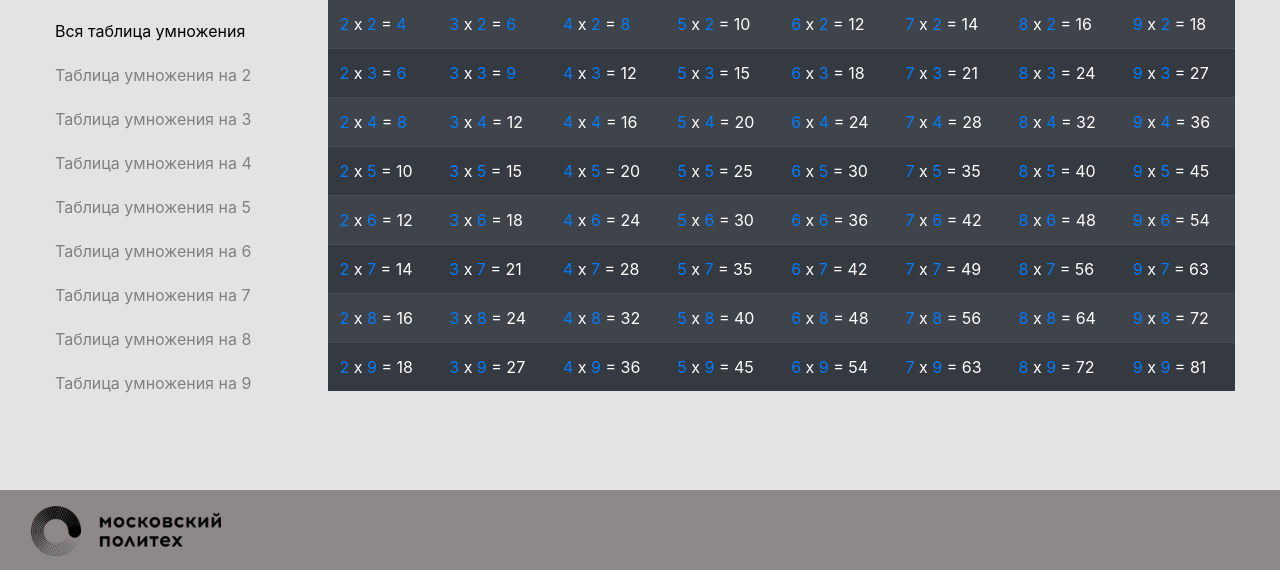
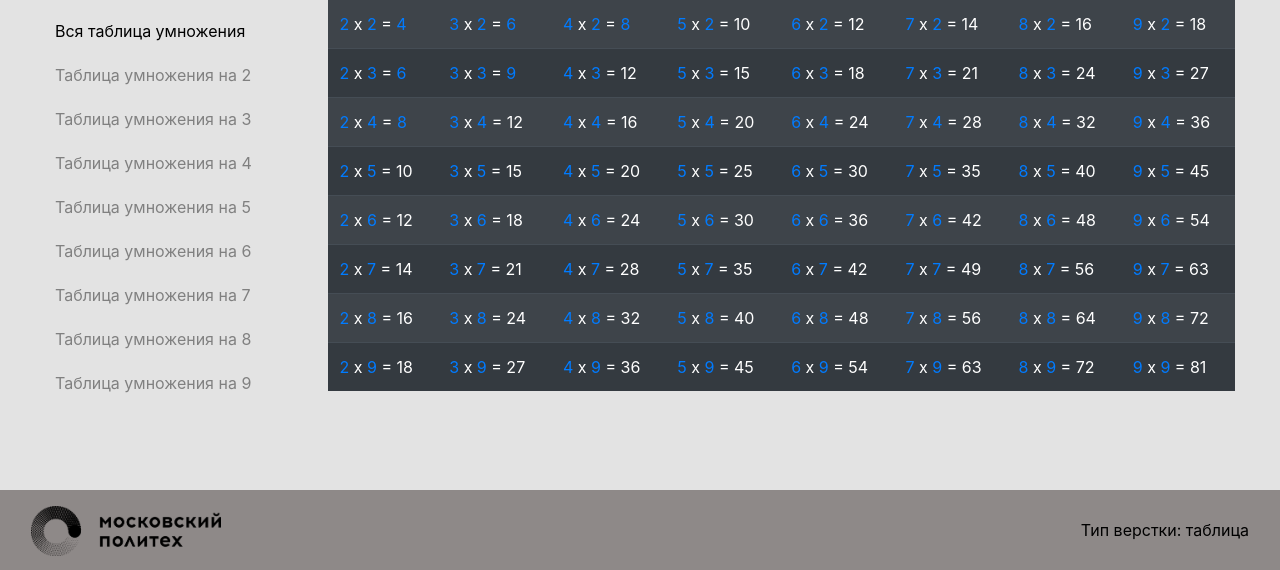
Before and after one commit to Lavashick/PHP_lab-2, a PHP site: page /?content=1 in a window 1280 px wide. Shown: the part 230-800 px from the top of the page. Run offline with PHP 8.4, Linux system fonts and the light colour scheme; data that the repository does not hold is empty.

Commit message:
Начало изменения лабы

```diff
--- a/footer.php
+++ b/footer.php
@@ -5,6 +5,14 @@
             <a class="navbar-brand" href="#">
                 <img src="img/logo.png" alt="" height=50 class="d-inline-block align-text-top">
             </a>
+
+            <form class="d-flex signature">
+                Тип верстки: <?php if ($_GET['html_type'] == "DIV") {
+                    echo "div'ами";
+                } else {
+                    echo "таблица";
+                } ?>
+            </form>
         </div>
     </nav>
 </footer>
--- a/header.php
+++ b/header.php
@@ -5,7 +5,8 @@
             <a class="navbar-brand" href="#">
                 <img src="img/logo.png" alt="" height=80 class="d-inline-block align-text-top">
             </a>
-            <a class="navbar" href="/?html_type=TABLE<?php if (isset($content)) echo '&content=' . $content ?>">
+            <a class="navbar" href="/?html_type=TABLE<?php if (isset($content)) echo '&content=' . $content;
+            if ($_GET["html_type"]) ?>">
                 Табличная верстка
             </a>
 
```
